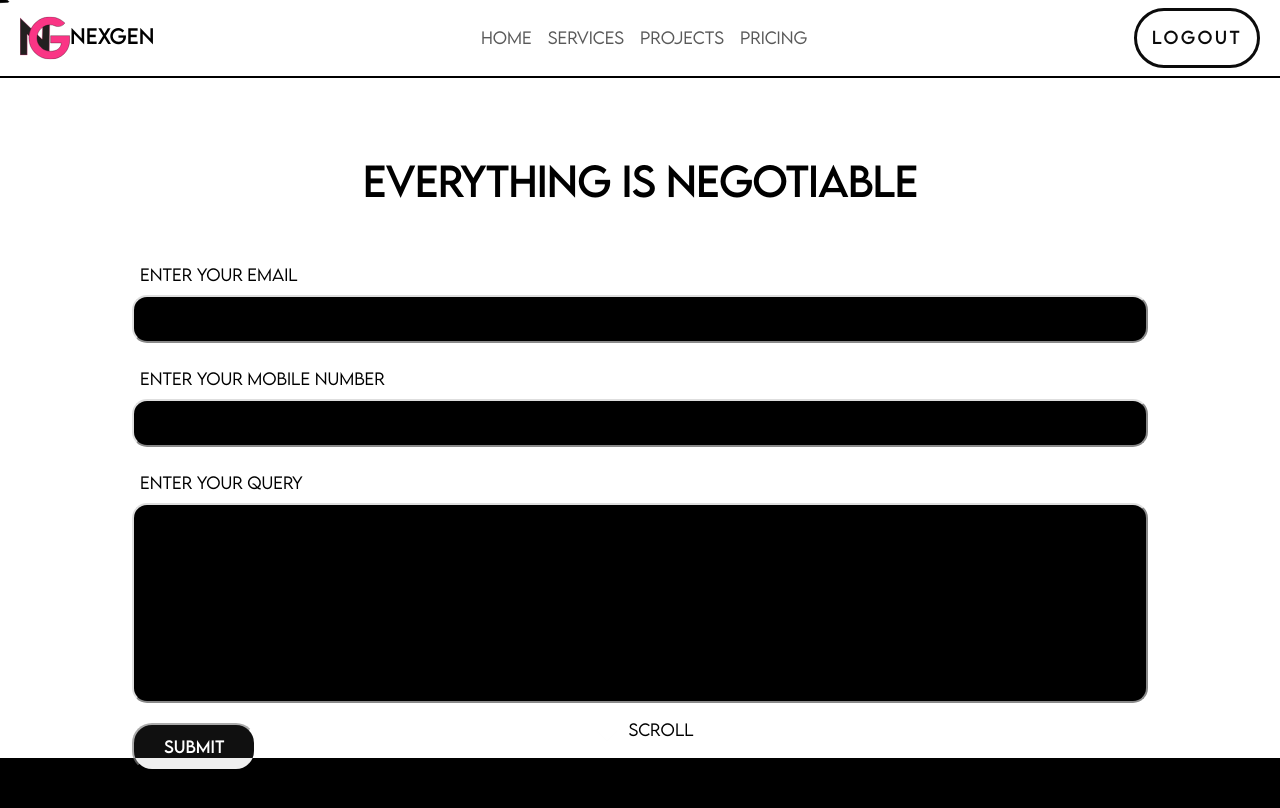
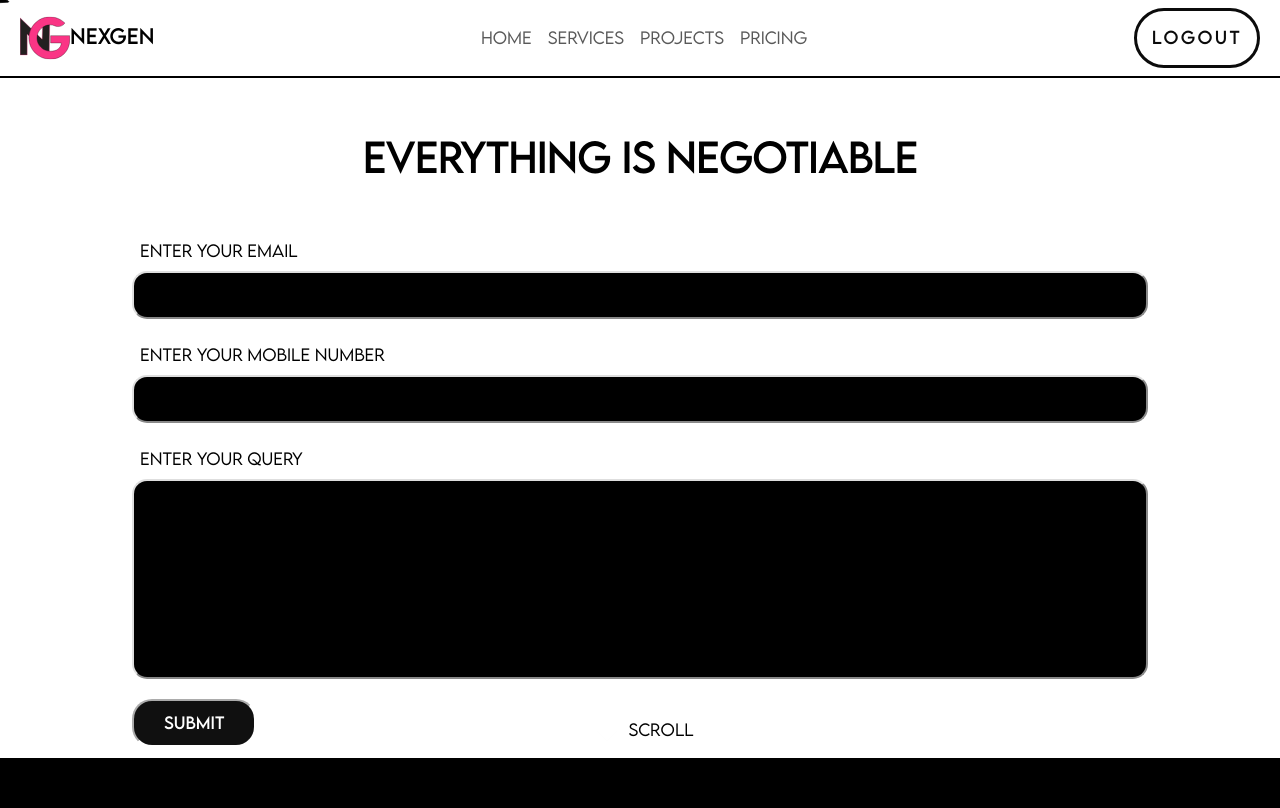
Before and after one commit to Shashiawari/NexGenn, a Next.js app: page /pricing in a window 1280 px wide. Shown: the top 808 px of the page. Built offline with nearby package versions, Linux system fonts and the light colour scheme.

Commit message:
Add files via upload

```diff
--- a/app/globals.css
+++ b/app/globals.css
@@ -64,7 +64,9 @@
 .line-top-bottom2 {
   stroke-dasharray: 12 63;
 }
-
+.navbar {
+  z-index: 1000; /* Ensure navbar is on top */
+}
 button.navbar-toggler.ml-auto.hidden-sm-up.float-xs-right:focus {
   outline: none!important;
 }
--- a/app/pricing/page.js
+++ b/app/pricing/page.js
@@ -1,42 +1,46 @@
+// pages/pricing.js
 import React from "react";
-import "./page.css";
+import styles from "./pricing.module.css"; // Use CSS module
 import CustomCursor2 from "@/components/customcursor2";
 import Navbar from "@/components/Navbar";
-import Button from "@/components/button";
-import Link from "next/link";
 
-const Page = () => {
+const Pricing = () => {
   return (
     <>
       <CustomCursor2 />
-
-      <div className="ser">
-        <Navbar/>
-        <div className="hello">
-          <form className="form">
+      <Navbar />
+      <div className={styles.ser}>
+        <div className={styles.hello}>
+          <form className={styles.form}>
             <h1>EVERYTHING is Negotiable</h1>
-            <div style={{ display: "flex", flexDirection: "column" }} className="my-3">
+            <div
+              style={{ display: "flex", flexDirection: "column" }}
+              className="my-3"
+            >
               <label htmlFor="email" className="mx-2 my-2">
-                enter your email
+                Enter your email
               </label>
               <input id="email" type="email" />
             </div>
-            <div style={{ display: "flex", flexDirection: "column" }} className="my-3">
+            <div
+              style={{ display: "flex", flexDirection: "column" }}
+              className="my-3"
+            >
               <label htmlFor="mobile" className="mx-2 my-2">
-                enter your mobile number
+                Enter your mobile number
               </label>
               <input id="mobile" type="tel" />
             </div>
             <div style={{ display: "flex", flexDirection: "column" }}>
               <label htmlFor="desc" className="mx-2 my-2">
-                enter your query
+                Enter your query
               </label>
               <input id="desc" type="text" style={{ height: "200px" }} />
             </div>
-            <button type="submit">submit</button>
+            <button type="submit">Submit</button>
           </form>
         </div>
-        <div className="svgs">
+        <div className={styles.svgs}>
           <svg
             xmlns="http://www.w3.org/2000/svg"
             width="26"
@@ -54,12 +58,12 @@ const Page = () => {
               d="M1.646 2.646a.5.5 0 0 1 .708 0L8 8.293l5.646-5.647a.5.5 0 0 1 .708.708l-6 6a.5.5 0 0 1-.708 0l-6-6a.5.5 0 0 1 0-.708"
             />
           </svg>
-          <p>scroll</p>
+          <p>Scroll</p>
         </div>
-        <div className="colr"></div>
+        <div className={styles.colr}></div>
       </div>
     </>
   );
 };
 
-export default Page;
+export default Pricing;
--- /dev/null
+++ b/app/pricing/pricing.module.css
@@ -0,0 +1,85 @@
+.hello {
+  height: 80vh;
+}
+
+ .navbar {
+  z-index: 1000; /* Ensure navbar is on top */
+}
+
+.colr {
+  position: relative;
+  background-color: black;
+  height: 100vh;
+  z-index: -1;
+}
+
+.form {
+  width: 100%;
+  padding: 10%;
+  border: 4px solid black;
+  color: white;
+  position: fixed;
+  top: 55%;
+  left: 50%;
+  transform: translate(-50%, -50%);
+  mix-blend-mode: difference;
+  z-index: 500; /* Ensure form is on top of colr */
+}
+
+.hello form h1 {
+  text-align: center;
+  margin-bottom: 50px;
+  letter-spacing: -1px;
+}
+
+.hello form input {
+  background-color: white;
+  padding: 10px;
+  border-radius: 15px;
+}
+
+.hello form button {
+  padding: 10px 30px;
+  font-family: lemon_milk_r;
+  margin-top: 20px;
+  border-radius: 20px;
+}
+.navbar-toggler:focus,
+.navbar-toggler:active,
+.navbar-toggler-icon:focus {
+  outline: none !important;
+  box-shadow: none !important;
+}
+
+.ser {
+  z-index: -1;
+  font-family: lemon_milk_l;
+}
+
+.svgs svg {
+  color: red;
+  animation: disc 3s infinite ease;
+  margin-bottom: 10px;
+}
+
+.svgs {
+  display: flex;
+  justify-content: center;
+  align-items: center;
+  mix-blend-mode: difference;
+  color: white;
+  margin: 0;
+}
+
+
+
+@keyframes disc {
+  from {
+    color: white;
+    fill: white !important;
+  }
+  to {
+    color: black;
+    fill: black !important;
+  }
+}
```
Also changed, not shown: app/home/page.js (+3 -7 lines), components/Button2.js (+11 -7 lines).
